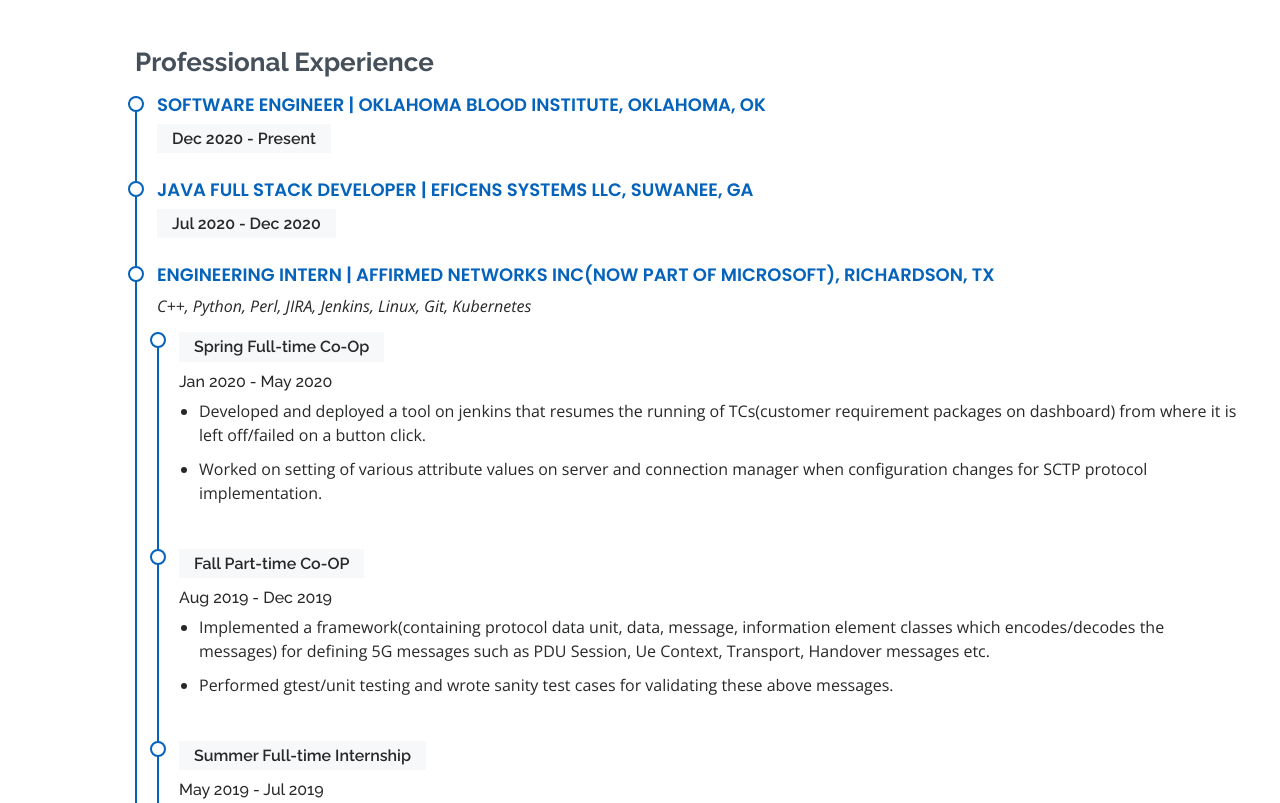
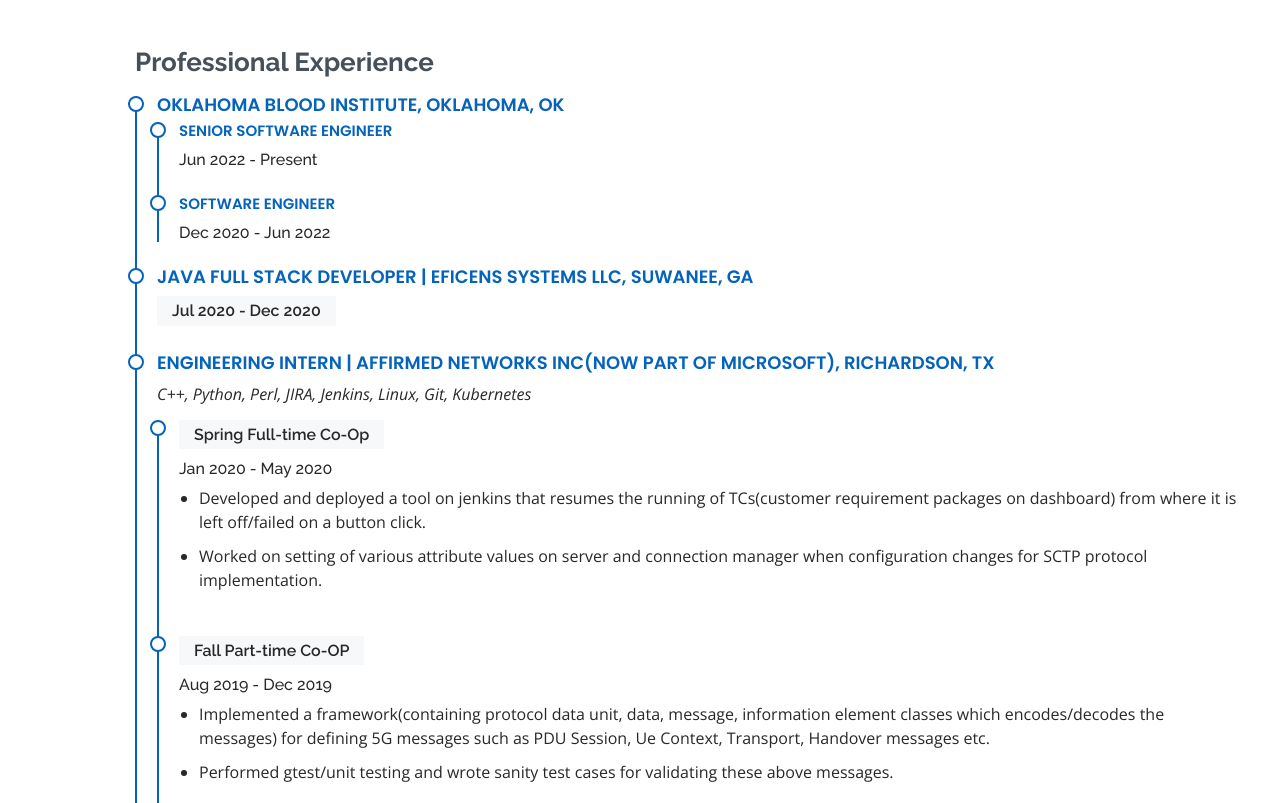
Before and after one commit to surajrvadvadgi/Portfolio, a plain HTML site: page index.html in a window 1280 px wide. Shown: the part 2117-2920 px from the top of the page. Drawn offline with nearby package versions, Linux system fonts and the light colour scheme.

Commit message:
add designation and recommendation

```diff
--- a/index.html
+++ b/index.html
@@ -244,8 +244,15 @@
         <div class="col-lg-15">
           <h3 class="resume-title">Professional Experience</h3>
           <div class="resume-item">
-            <h4>Software Engineer | Oklahoma Blood Institute, Oklahoma, OK</h4>
-            <h5>Dec 2020 - Present</h5>
+            <h4>Oklahoma Blood Institute, Oklahoma, OK</h4>
+            <div class="resume-item resume-item-temp">
+              <h4 style="font-size: 15px">Senior Software Engineer</h4>
+              <h6>Jun 2022 - Present</h6>
+            </div>
+            <div class="resume-item resume-item-temp">
+              <h4 style="font-size: 15px">Software Engineer</h4>
+              <h6>Dec 2020 - Jun 2022</h6>
+            </div>
           </div>
           <div class="resume-item">
             <h4>Java Full Stack Developer | Eficens Systems LLC, Suwanee, GA</h4>
@@ -611,18 +618,18 @@
             </p>
           </div>
 
-          <!-- <div class="testimonial-item">
+          <div class="testimonial-item">
             <img src="assets/img/testimonials/testimonials-2.jpg" class="testimonial-img" alt="">
-            <h3>Sara Wilsson</h3>
-            <h4>Designer</h4>
+            <h3>Eric Rogers</h3>
+            <h4>Software Quality Assurance Specialist at Oklahoma Blood Institute</h4>
             <p>
               <i class="bx bxs-quote-alt-left quote-icon-left"></i>
-              Export tempor illum tamen malis malis eram quae irure esse labore quem cillum quid cillum eram malis quorum velit fore eram velit sunt aliqua noster fugiat irure amet legam anim culpa.
+              I have worked with Suraj Vadvadgi for over a year, and in that time he has been nothing but an upstanding coworker, an outstanding mentor to junior developers and senior developers, and a great friend. His knowledge in multiple development stacks as well as base level architecture is second only to his drive to improve, not just himself, but everyone he comes in contact with. Knowing Suraj, working with Suraj, or just watching Suraj is always a delight as he is always ready with a smile and a drive to succeed. The Oklahoma Blood Institute is lucky to have such an amazing Developer in their corner. When a difficult issue arises, Suraj will always step forward to do what must be done to handle the situation, and he always does it with a smile.
               <i class="bx bxs-quote-alt-right quote-icon-right"></i>
             </p>
           </div>
 
-          <div class="testimonial-item">
+          <!-- <div class="testimonial-item">
             <img src="assets/img/testimonials/testimonials-3.jpg" class="testimonial-img" alt="">
             <h3>Jena Karlis</h3>
             <h4>Store Owner</h4>
```
Also changed, not shown: assets/img/testimonials/testimonials-2.jpg.
